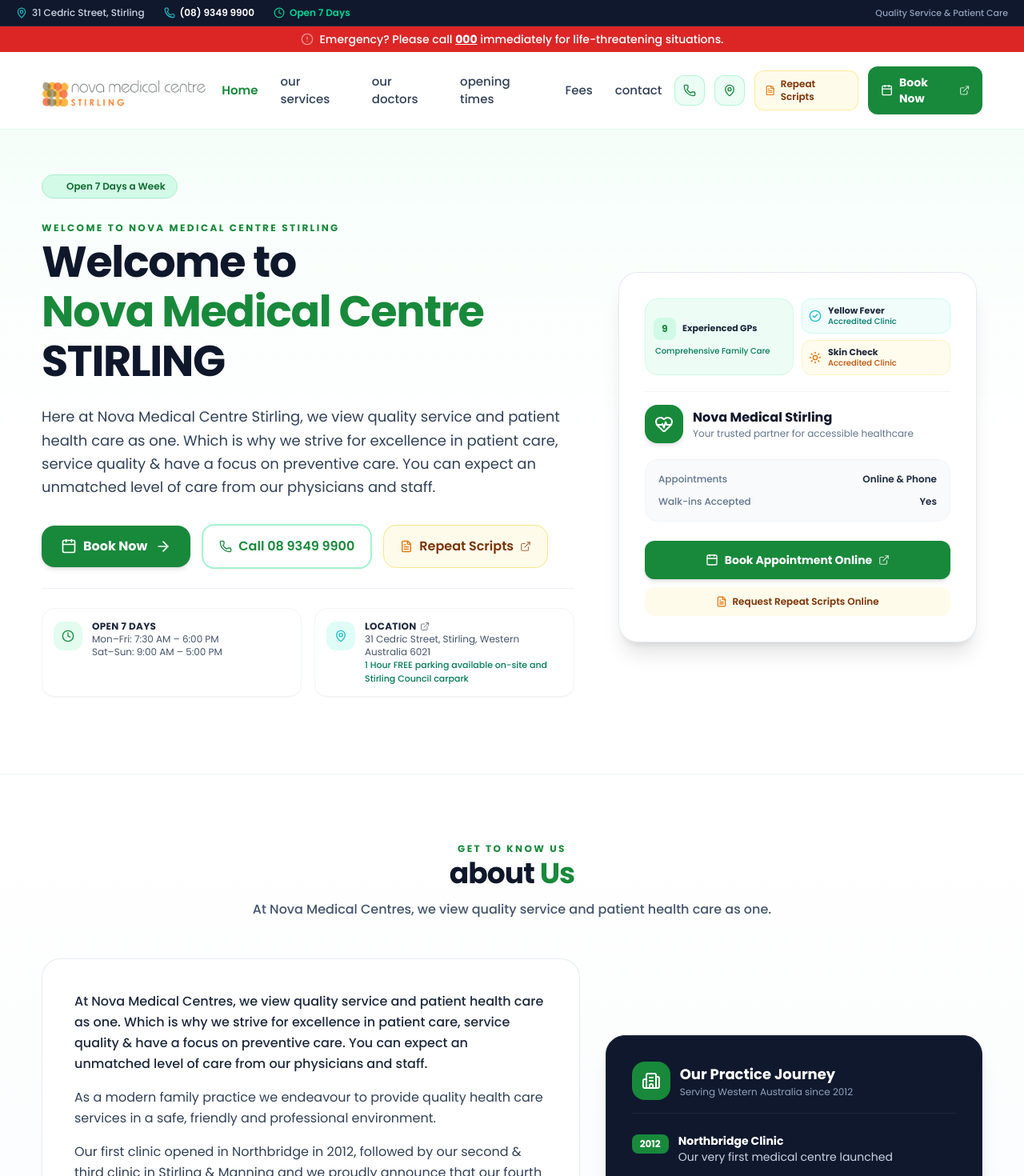
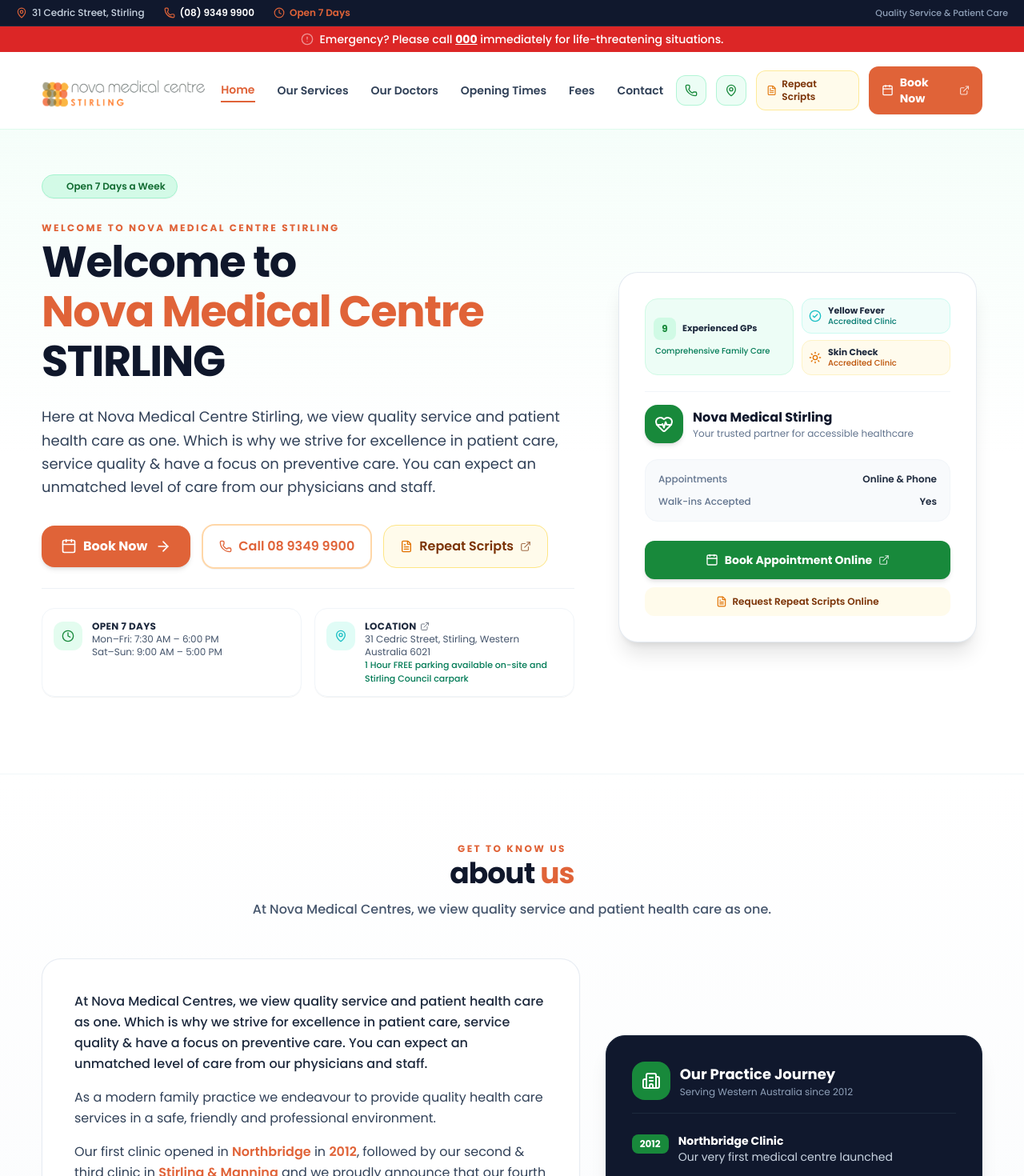
Before and after one commit to arrowheaddigitalagency-cmyk/novamedical, a Next.js app: page / in a window 1280 px wide. Shown: the top 1470 px of the page at 80% size. Built offline with nearby package versions, Linux system fonts and the light colour scheme.

Commit message:
Fix header menu double-line wrapping with whitespace-nowrap and update color theme to Warm Coral (#E06338) matching original site reference design

```diff
--- a/src/components/layout/Header.tsx
+++ b/src/components/layout/Header.tsx
@@ -53,43 +53,43 @@ export default function Header() {
               <NovaLogo className="h-12 sm:h-14 md:h-16 w-auto" />
             </Link>
 
-            {/* Desktop Navigation Links - Mirroring Original SEO & Menu Structure */}
-            <nav className="hidden lg:flex items-center gap-6 xl:gap-7 text-[15px] font-medium text-slate-700">
+            {/* Desktop Navigation Links - Single line layout matching original color scheme */}
+            <nav className="hidden lg:flex items-center gap-5 xl:gap-7 text-sm font-semibold whitespace-nowrap">
               <Link
                 href="/"
-                className="hover:text-[#18893B] transition-colors py-1 font-semibold text-[#18893B]"
+                className="text-[#E06338] hover:text-[#C54E26] transition-colors py-1 border-b-2 border-[#E06338]"
               >
                 Home
               </Link>
               <Link
                 href="/#services"
-                className="hover:text-[#18893B] transition-colors py-1"
+                className="text-slate-700 hover:text-[#E06338] transition-colors py-1"
               >
-                our services
+                Our Services
               </Link>
               <Link
                 href="/#doctors"
-                className="hover:text-[#18893B] transition-colors py-1"
+                className="text-slate-700 hover:text-[#E06338] transition-colors py-1"
               >
-                our doctors
+                Our Doctors
               </Link>
               <Link
                 href="/#openinghours"
-                className="hover:text-[#18893B] transition-colors py-1"
+                className="text-slate-700 hover:text-[#E06338] transition-colors py-1"
               >
-                opening times
+                Opening Times
               </Link>
               <Link
                 href="/fees"
-                className="hover:text-[#18893B] transition-colors py-1"
+                className="text-slate-700 hover:text-[#E06338] transition-colors py-1"
               >
                 Fees
               </Link>
               <Link
                 href="/contact"
-                className="hover:text-[#18893B] transition-colors py-1"
+                className="text-slate-700 hover:text-[#E06338] transition-colors py-1"
               >
-                contact
+                Contact
               </Link>
             </nav>
 
@@ -133,7 +133,7 @@ export default function Header() {
                 href={CLINIC_URLS.bookingUrl}
                 target="_blank"
                 rel="noopener noreferrer"
-                className="flex items-center gap-2 px-4 py-2.5 bg-[#18893B] hover:bg-[#116B31] text-white font-bold text-sm rounded-xl shadow-xs transition-all transform hover:-translate-y-0.5"
+                className="flex items-center gap-2 px-4 py-2.5 bg-[#E06338] hover:bg-[#C54E26] text-white font-bold text-sm rounded-xl shadow-xs transition-all transform hover:-translate-y-0.5"
               >
                 <Calendar className="w-4 h-4" />
                 <span>Book Now</span>
@@ -147,7 +147,7 @@ export default function Header() {
                 href={CLINIC_URLS.bookingUrl}
                 target="_blank"
                 rel="noopener noreferrer"
-                className="hidden sm:flex items-center gap-1.5 px-3.5 py-2 bg-[#18893B] hover:bg-[#116B31] text-white font-bold text-xs sm:text-sm rounded-xl transition-all"
+                className="hidden sm:flex items-center gap-1.5 px-3.5 py-2 bg-[#E06338] hover:bg-[#C54E26] text-white font-bold text-xs sm:text-sm rounded-xl transition-all"
               >
                 <Calendar className="w-4 h-4" />
                 <span>Book Now</span>
--- a/src/components/layout/TopHeaderBar.tsx
+++ b/src/components/layout/TopHeaderBar.tsx
@@ -11,21 +11,21 @@ export default function TopHeaderBar() {
             href={CLINIC_INFO.googleMapsUrl}
             target="_blank"
             rel="noopener noreferrer"
-            className="flex items-center gap-1.5 hover:text-[#19BFC4] transition-colors"
+            className="flex items-center gap-1.5 hover:text-[#E06338] transition-colors"
           >
-            <MapPin className="w-3.5 h-3.5 text-[#19BFC4] shrink-0" />
+            <MapPin className="w-3.5 h-3.5 text-[#E06338] shrink-0" />
             <span>31 Cedric Street, Stirling</span>
           </a>
 
           <a
             href={`tel:${CLINIC_INFO.phone.replace(/\s+/g, "")}`}
-            className="flex items-center gap-1.5 hover:text-[#19BFC4] transition-colors font-semibold text-white"
+            className="flex items-center gap-1.5 hover:text-[#E06338] transition-colors font-semibold text-white"
           >
-            <Phone className="w-3.5 h-3.5 text-[#19BFC4] shrink-0" />
+            <Phone className="w-3.5 h-3.5 text-[#E06338] shrink-0" />
             <span>(08) 9349 9900</span>
           </a>
 
-          <div className="flex items-center gap-1.5 text-emerald-400 font-semibold">
+          <div className="flex items-center gap-1.5 text-[#E06338] font-semibold">
             <Clock className="w-3.5 h-3.5 shrink-0" />
             <span>Open 7 Days</span>
           </div>
--- a/src/components/sections/AboutUsSection.tsx
+++ b/src/components/sections/AboutUsSection.tsx
@@ -23,11 +23,11 @@ export default function AboutUsSection() {
       <div className="max-w-[1240px] mx-auto px-4 sm:px-6 lg:px-8 space-y-12">
         {/* Section Header */}
         <div className="text-center max-w-2xl mx-auto space-y-3">
-          <span className="text-xs font-bold uppercase tracking-[0.2em] text-[#18893B]">
+          <span className="text-xs font-bold uppercase tracking-[0.2em] text-[#E06338]">
             GET TO KNOW US
           </span>
           <h2 className="text-3xl sm:text-4xl font-bold text-slate-900 tracking-tight">
-            about <span className="text-[#18893B]">Us</span>
+            about <span className="text-[#E06338]">us</span>
           </h2>
           <p className="text-sm sm:text-base text-slate-600 leading-relaxed font-medium">
             At Nova Medical Centres, we view quality service and patient health care as one.
@@ -48,18 +48,18 @@ export default function AboutUsSection() {
               </p>
 
               <p>
-                Our first clinic opened in Northbridge in 2012, followed by our second &amp; third clinic in Stirling &amp; Manning and we proudly announce that our fourth clinic in Greenwood is opening in January 2023. We look forward to bringing medical centres in other areas in the near future .
+                Our first clinic opened in <span className="text-[#E06338] font-semibold">Northbridge</span> in <span className="text-[#E06338] font-semibold">2012</span>, followed by our second &amp; third clinic in <span className="text-[#E06338] font-semibold">Stirling &amp; Manning</span> and we proudly announce that our fourth clinic in <span className="text-[#E06338] font-semibold">Greenwood</span> is opening in January 2023. We look forward to bringing medical centres in other areas in the near future .
               </p>
             </div>
 
             {/* In-House Specialist Highlight Box */}
-            <div className="bg-emerald-50/80 p-5 rounded-2xl border border-emerald-200/80 space-y-2">
-              <div className="flex items-center gap-2 text-[#18893B] font-bold text-sm sm:text-base">
-                <Sparkles className="w-5 h-5 text-[#18893B]" />
+            <div className="bg-orange-50/80 p-5 rounded-2xl border border-orange-200/80 space-y-2">
+              <div className="flex items-center gap-2 text-[#E06338] font-bold text-sm sm:text-base">
+                <Sparkles className="w-5 h-5 text-[#E06338]" />
                 <span>Specialist Care On-Site</span>
               </div>
               <p className="text-xs sm:text-sm text-slate-800 font-semibold leading-relaxed">
-                We also have in house Consultant Paediatrician, Consultant Psychiatrist &amp; Clinical Psychologist.
+                We also have in house <span className="text-[#E06338]">Consultant Paediatrician</span>, <span className="text-[#E06338]">Consultant Psychiatrist</span> &amp; <span className="text-[#E06338]">Clinical Psychologist</span>.
               </p>
             </div>
           </div>
--- a/src/components/sections/HeroSection.tsx
+++ b/src/components/sections/HeroSection.tsx
@@ -36,12 +36,12 @@ export default function HeroSection() {
           {/* Left Content Area */}
           <div className="lg:col-span-7 space-y-6">
             <div className="space-y-2">
-              <span className="text-xs font-bold text-[#18893B] uppercase tracking-[0.2em]">
+              <span className="text-xs font-bold text-[#E06338] uppercase tracking-[0.2em]">
                 Welcome to Nova Medical Centre STIRLING
               </span>
               <h1 className="text-4xl sm:text-5xl lg:text-[54px] font-bold tracking-tight text-slate-900 leading-[1.15]">
                 Welcome to <br className="hidden sm:inline" />
-                <span className="text-[#18893B]">Nova Medical Centre</span> STIRLING
+                <span className="text-[#E06338]">Nova Medical Centre</span> STIRLING
               </h1>
             </div>
 
@@ -55,7 +55,7 @@ export default function HeroSection() {
                 href={CLINIC_URLS.bookingUrl}
                 target="_blank"
                 rel="noopener noreferrer"
-                className="px-6 py-3.5 bg-[#18893B] hover:bg-[#116B31] text-white font-bold text-base rounded-2xl shadow-md hover:shadow-lg transition-all flex items-center gap-2 transform hover:-translate-y-1 active:translate-y-0"
+                className="px-6 py-3.5 bg-[#E06338] hover:bg-[#C54E26] text-white font-bold text-base rounded-2xl shadow-md hover:shadow-lg transition-all flex items-center gap-2 transform hover:-translate-y-1 active:translate-y-0"
               >
                 <Calendar className="w-5 h-5" />
                 <span>Book Now</span>
@@ -64,9 +64,9 @@ export default function HeroSection() {
 
               <a
                 href={`tel:${CLINIC_INFO.phone.replace(/\s+/g, "")}`}
-                className="px-5 py-3.5 bg-white hover:bg-emerald-50 text-[#18893B] font-semibold text-base rounded-2xl border-2 border-emerald-200 transition-all flex items-center gap-2 shadow-2xs hover:-translate-y-0.5"
+                className="px-5 py-3.5 bg-white hover:bg-orange-50 text-[#E06338] font-semibold text-base rounded-2xl border-2 border-orange-200 transition-all flex items-center gap-2 shadow-2xs hover:-translate-y-0.5"
               >
-                <Phone className="w-4 h-4 text-[#18893B]" />
+                <Phone className="w-4 h-4 text-[#E06338]" />
                 <span>Call {CLINIC_INFO.phone}</span>
               </a>
 
```
